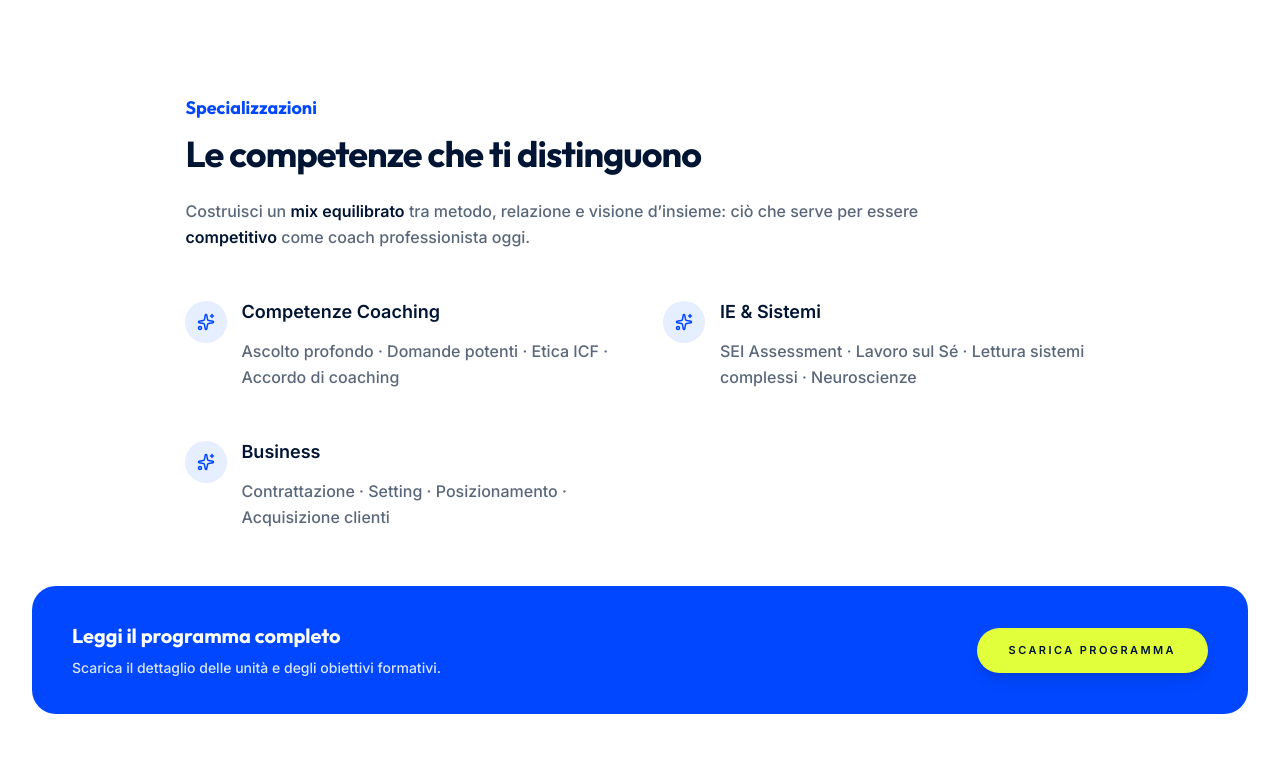
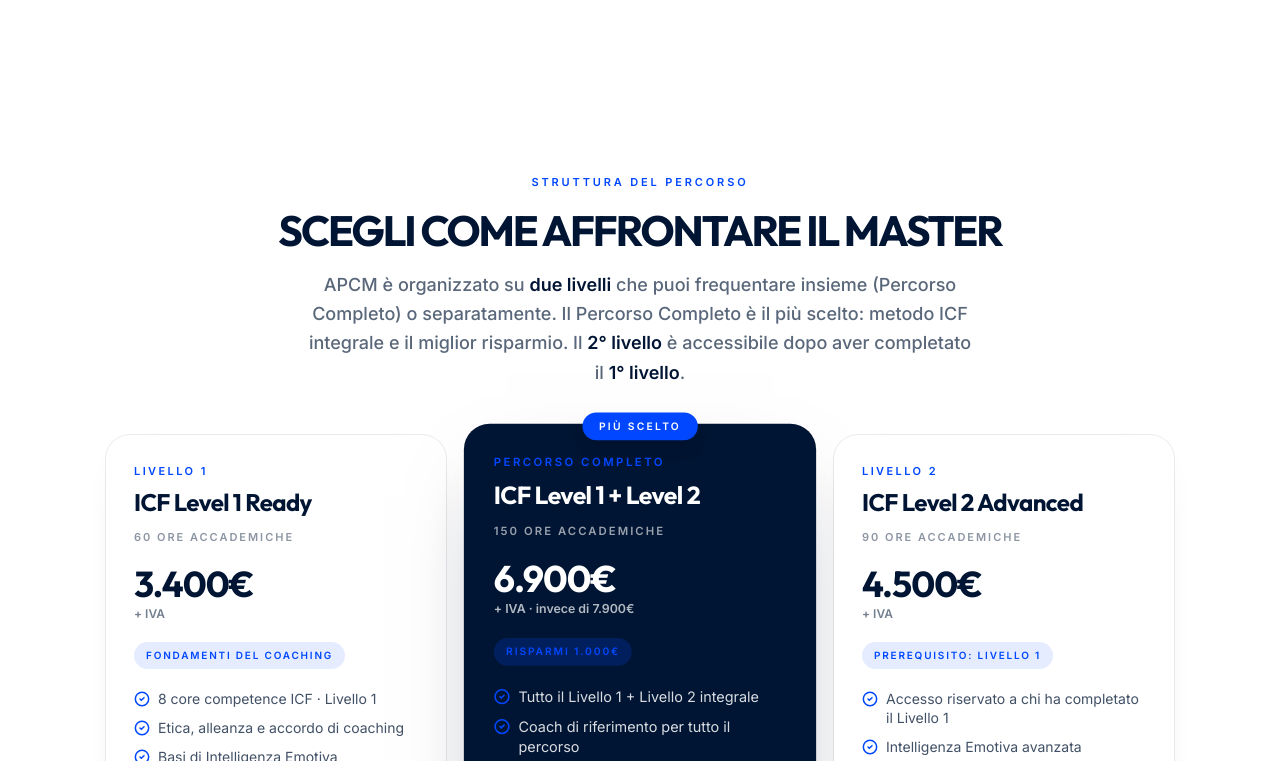
Before and after one commit to danielecolasanti22-wq/asterys-lab---scuola-di-coaching-icf, a React (Vite) app: page /corsi/apcm in a window 1280 px wide. Shown: the part 8039-8800 px from the top of the page. Built offline with nearby package versions, Linux system fonts and the light colour scheme.

Commit message:
Update CourseDetail.tsx

```diff
--- a/src/pages/CourseDetail.tsx
+++ b/src/pages/CourseDetail.tsx
@@ -439,22 +439,6 @@ export default function CourseDetail({ courseId, courseData }: CourseDetailProps
       ? {
           title: 'Fase di orientamento',
           body: 'Prima del via, allineiamo obiettivi, aspettative e piano di percorso con il team Asterys, così entri in classe con chiarezza.',
-        }
-      : null);
-
-  const specDefaults = {
-    eyebrow: 'Percorso',
-    title: 'Cosa approfondirai',
-    intro: `Un insieme equilibrato di moduli pratici per costruire competenze **concrete** e subito applicabili nel tuo contesto professionale.`,
-  };
-
-  const spec =
-    course.specializationsSection ??
-    (course.learning.cols.length
-      ? {
-          eyebrow: isMasterLike ? 'Specializzazioni' : 'Moduli',
-          title: isMasterLike ? 'Le competenze che ti distinguono' : 'I pilastri del percorso',
-          intro: specDefaults.intro,
         }
       : null);
 
@@ -1350,51 +1334,6 @@ export default function CourseDetail({ courseId, courseData }: CourseDetailProps
           </div>
         </div>
       </section>
-
-      {/* 5b. SPECIALIZZAZIONI + CTA programma (reference Boolean) */}
-      {spec && course.learning.cols.length ? (
-        <section className="pb-16 lg:pb-20 bg-white">
-          <div className="max-w-[941px] mx-auto px-4">
-            <p className="text-lg font-display font-black text-brand-accent mb-3">{spec.eyebrow}</p>
-            <h2 className="text-3xl sm:text-4xl font-display font-black text-brand-navy tracking-tight mb-6 max-w-2xl">
-              {spec.title}
-            </h2>
-            <p className={`${tBody} max-w-3xl mb-12`}>{richText(spec.intro)}</p>
-
-            <div className="grid sm:grid-cols-2 gap-x-12 gap-y-12">
-              {course.learning.cols.map((col, idx) => (
-                <div key={idx} className="flex gap-4">
-                  <div className="mt-1 flex h-10 w-10 shrink-0 items-center justify-center rounded-full bg-[#E6EFFF] text-brand-accent ring-1 ring-brand-accent/10">
-                    <Sparkles size={18} strokeWidth={2} />
-                  </div>
-                  <div>
-                    <h3 className="text-base sm:text-lg font-black text-brand-navy mb-3">{col.title}</h3>
-                    <p className={`${tBody}`}>
-                      {col.items.slice(0, 4).join(' · ')}
-                      {col.items.length > 4 ? '…' : ''}
-                    </p>
-                  </div>
-                </div>
-              ))}
-            </div>
-          </div>
-
-          <div className="max-w-[1400px] mx-auto px-4 sm:px-8 mt-14">
-            <div className="flex flex-col gap-6 rounded-3xl bg-brand-accent px-6 py-8 sm:flex-row sm:items-center sm:justify-between sm:px-10 sm:py-9">
-              <div className="text-white">
-                <p className="text-lg sm:text-xl font-display font-black">Leggi il programma completo</p>
-                <p className="mt-2 text-sm text-white/85 font-medium">Scarica il dettaglio delle unità e degli obiettivi formativi.</p>
-              </div>
-              <a
-                href="#programma"
-                className="inline-flex items-center justify-center rounded-full bg-[#E2FF3B] px-8 py-3.5 text-center text-[11px] font-black uppercase tracking-[0.22em] text-brand-navy shadow-lg hover:brightness-95"
-              >
-                Scarica programma
-              </a>
-            </div>
-          </div>
-        </section>
-      ) : null}
 
       {/* 5c. LEVELS COMPARISON */}
       {course.levelsComparison ? (
```
